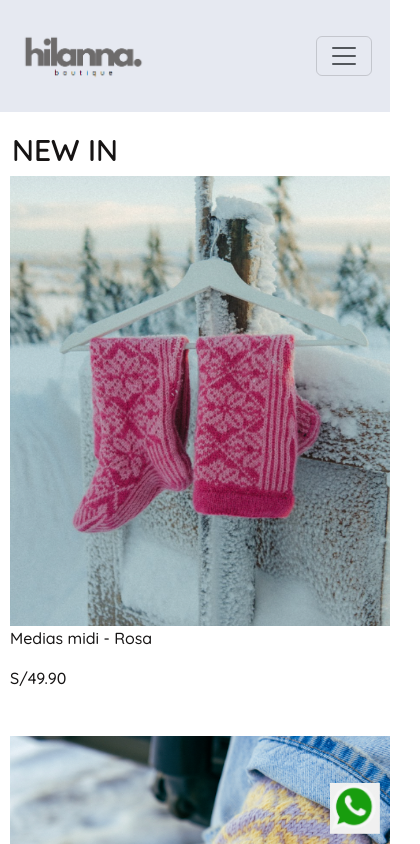
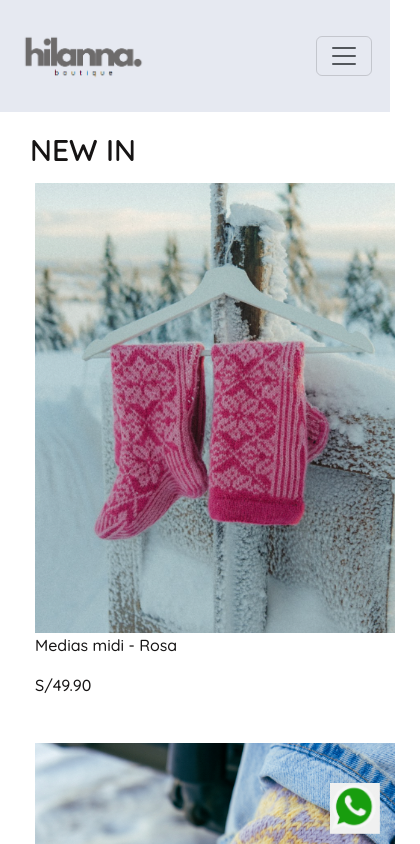
Before and after one commit to tanianaula/PreEntrega2-Naula, a plain HTML site: page pages/novedades.html in a window 390 px wide. Shown: the top 844 px of the page, 420 px wide, since content can reach past the window. Drawn offline with nearby package versions, Linux system fonts and the light colour scheme.

Commit message:
Se modificó el width de la img

```diff
--- a/css/styles.css
+++ b/css/styles.css
@@ -407,7 +407,8 @@ div .submit button:active{
         margin-left: 0px;
 }
     .título{
-        margin-left: 12px;
+        margin-left: 30px;
+        margin-bottom: 15px;
 }
 }
 
@@ -427,7 +428,7 @@ div .submit button:active{
     }
 
     .novedades-img img{
-        padding-right: 30px;
+        width: 360px;
 }
 }
 
@@ -445,7 +446,7 @@ div .submit button:active{
         grid-template-rows: 3;
     }
     .bestsellers img{
-        padding-right: 30px;
+        width: 360px;
 }
 }
 
```
